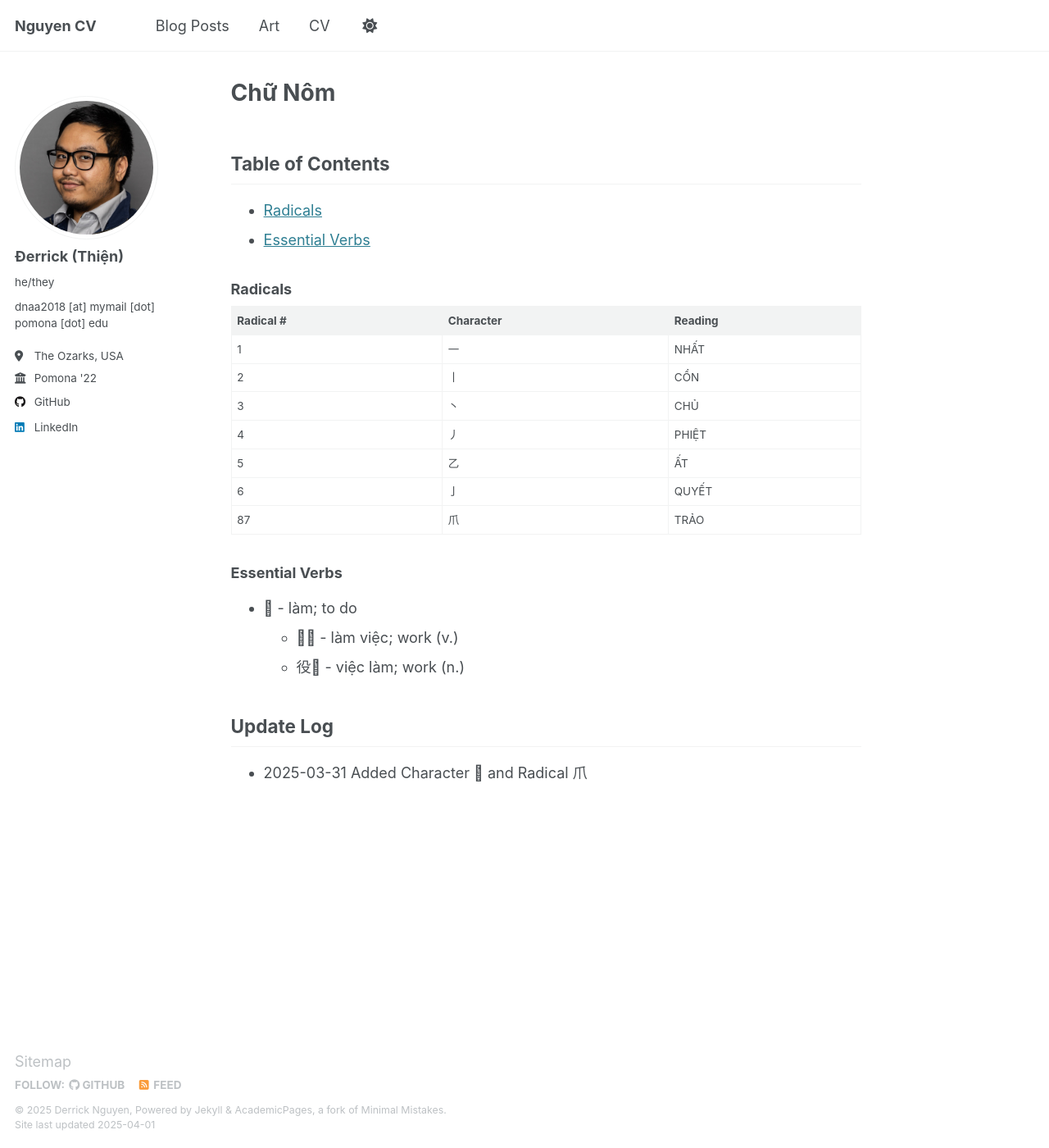
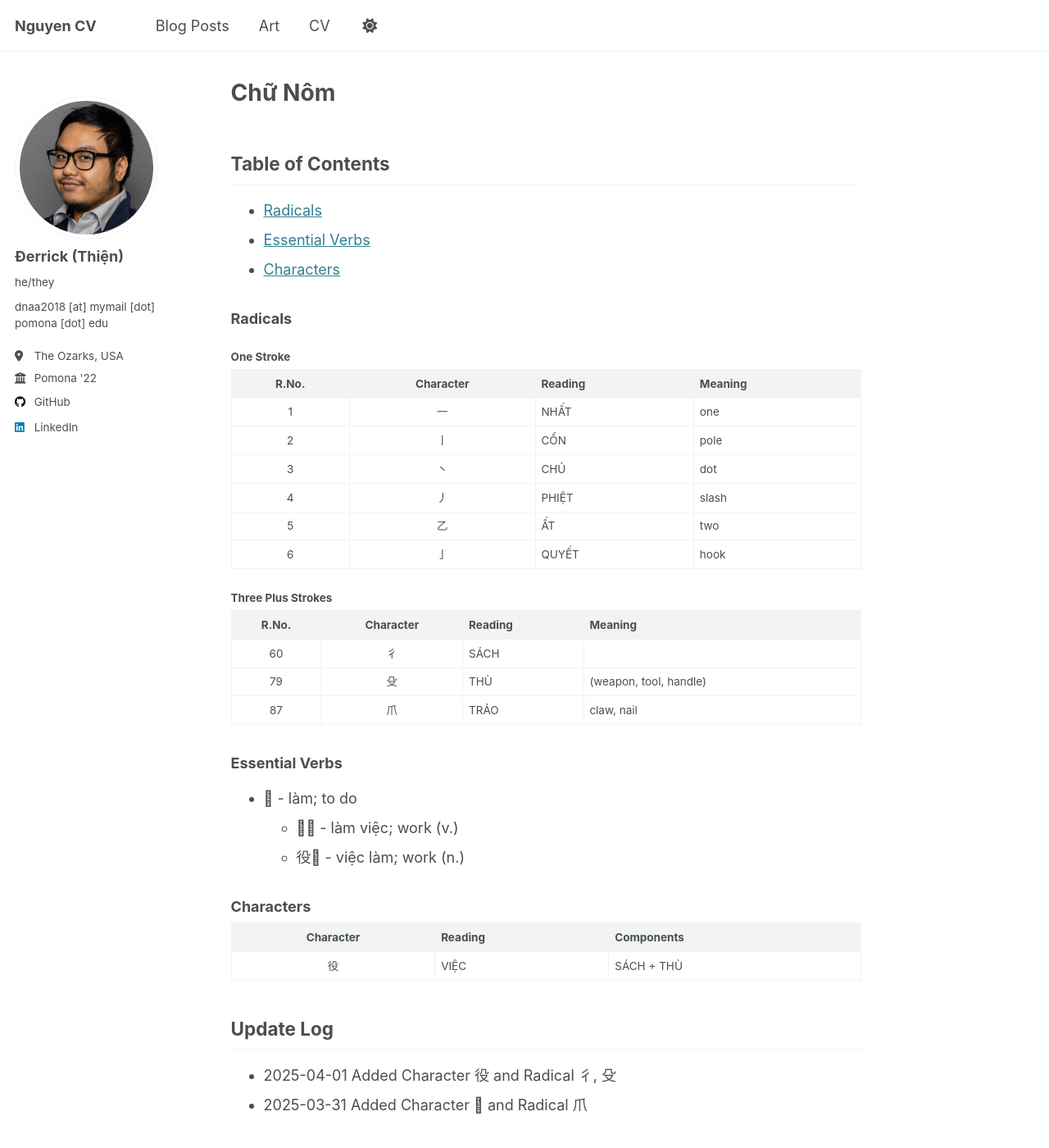
Before and after one commit to thienderrick/thienderrick.github.io, a Jekyll site: the page built from _pages/chunom.md, in a window 1280 px wide and 1400 px high. Shown: the whole window at 82% size. Built offline with Jekyll 4.4.1, drawn with Linux system fonts in a browser that asks for light colours.

Commit message:
Update chunom.md

```diff
--- a/_pages/chunom.md
+++ b/_pages/chunom.md
@@ -4,27 +4,43 @@ title: "Chữ Nôm"
 author_profile: true
 ---
 
-
 ## Table of Contents
 - [Radicals](#radicals)
 - [Essential Verbs](#essential-verbs)
+- [Characters](#characters)
 
 ### Radicals
+#### One Stroke
 
-| Radical # | Character | Reading |
-| --------- | --------- | ------- |
-| 1         | 一         | NHẤT    |
-| 2         | 丨         | CỔN     |
-| 3         | 丶         | CHỦ     |
-| 4         | 丿         | PHIỆT   |
-| 5         | 乙         | ẤT      |
-| 6         | 亅         | QUYẾT   |
-| 87        | 爪         | TRẢO    |
+| R.No. | Character | Reading | Meaning |
+| :---: | :-------: | ------- | ------- |
+| 1     | 一        | NHẤT    | one     |
+| 2     | 丨        | CỔN     | pole    |
+| 3     | 丶        | CHỦ     | dot     |
+| 4     | 丿        | PHIỆT   | slash   |
+| 5     | 乙        | ẤT      | two     |
+| 6     | 亅        | QUYẾT   | hook    |
+
+#### Three Plus Strokes
+
+| R.No. | Character | Reading | Meaning |
+| :---: | :-------: | ------- | ------- |
+| 60    | 彳        | SÁCH    | |
+| 79    | 殳        | THÙ     | (weapon, tool, handle) |
+| 87    | 爪        | TRẢO    | claw, nail |
+
 
 ### Essential Verbs
 - 𫜵 - làm; to do
 	- 𫜵役 - làm việc; work (v.)
 	- 役𫜵 - việc làm; work (n.)
 
+### Characters
+
+| Character | Reading | Components |
+| :-------: | ------- | ---------- |
+| 役        | VIỆC    | SÁCH + THÙ |
+
 ## Update Log
+- 2025-04-01 Added Character 役 and Radical 彳, 殳
 - 2025-03-31 Added Character 𫜵 and Radical 爪
```
